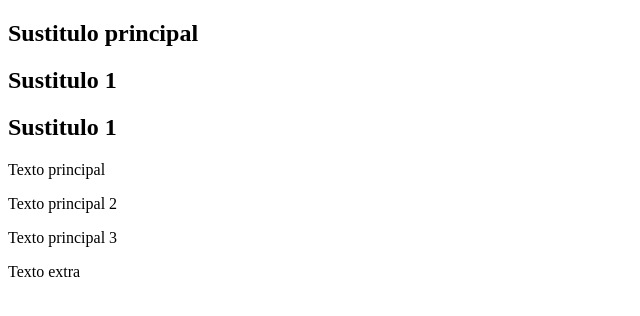
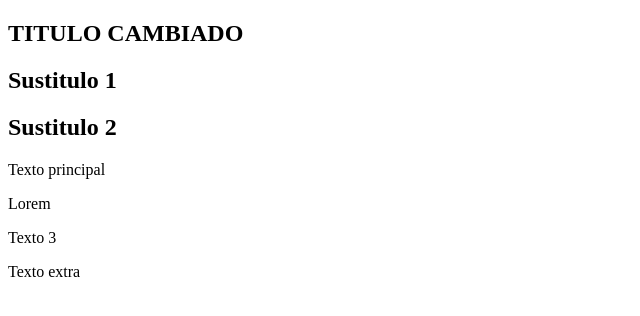
Before and after one commit to mayarasilva-copito/Unidad-02, a plain HTML site: page S33/index.html in a window 1280 px wide. Shown: the whole page, without its empty margins (0-640 px from the left). Drawn offline with Linux system fonts and the light colour scheme.

Commit message:
Unidad 2

```diff
--- a/S33/assets/js/script.js
+++ b/S33/assets/js/script.js
@@ -0,0 +1,32 @@
+//Reto 1
+
+console.log("SELECCIONAR POR ID")
+
+let mainTitle = document.getElementById("main-title");
+console.log(mainTitle);
+
+console.log(mainTitle.innerText);
+
+//Cambiamos el contenido de un Id desde JS
+mainTitle.innerText = "TITULO CAMBIADO";
+console.log(mainTitle.innerText);
+
+//Reto 2
+
+console.log("SELECCIONAR POR CLASE");
+
+let mainTexts = document.getElementsByClassName("main-text");
+console.log(mainTexts);
+
+console.log(mainTexts[0].innerText);
+console.log(mainTexts[2].innerText);
+
+//Cambiando el contenido de uno de los elementos
+mainTexts[1].innerText ="Lorem";
+mainTexts[2].innerText ="Texto 3";
+
+//Reto 3 SELECCIONA TODOS DE HTML
+
+let titles = document.getElementsByTagName("H2");
+console.log(titles);
+console.log(titles[2].innerText);
--- a/S33/index.html
+++ b/S33/index.html
@@ -9,7 +9,7 @@
   <body>
     <h2 id="main-title">Sustitulo principal</h2>
     <h2>Sustitulo 1</h2>
-    <h2>Sustitulo 1</h2>
+    <h2>Sustitulo 2</h2>
 
     <p class="main-text">Texto principal</p>
     <p class="main-text">Texto principal 2</p>
```
